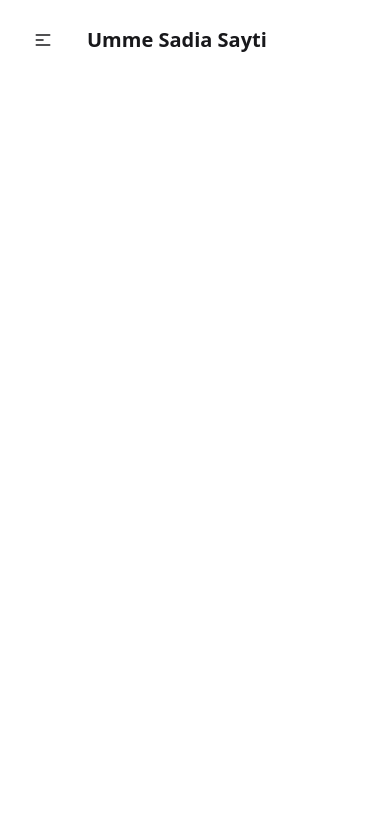
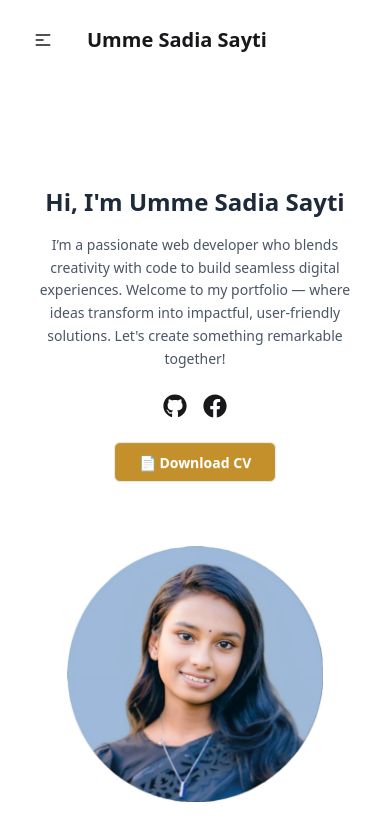
Before and after one commit to Sadia126/Portfolio, a React (Vite) app: page / in a window 390 px wide. Shown: the top 840 px of the page. Built offline with nearby package versions, Linux system fonts and the light colour scheme.

Commit message:
Create Responsive banner

```diff
--- a/package.json
+++ b/package.json
@@ -14,6 +14,8 @@
     "match-sorter": "^8.0.3",
     "react": "^19.1.0",
     "react-dom": "^19.1.0",
+    "react-hot-toast": "^2.5.2",
+    "react-icons": "^5.5.0",
     "react-router-dom": "^7.6.3",
     "sort-by": "^1.2.0"
   },
--- /dev/null
+++ b/src/Pages/Home/Banner/Banner.jsx
@@ -0,0 +1,62 @@
+import toast from "react-hot-toast";
+import { FaGithub, FaLinkedin, FaTwitter, FaFacebook } from "react-icons/fa";
+import myImage from "../../../assets/profile.jpg";
+
+const Banner = () => {
+  const downloadCV = () => {
+    toast.error("CV Coming Soon!");
+  };
+
+  return (
+    <div className="hero min-h-screen bg-base-100 px-2 py-10">
+      <div className="hero-content flex flex-col-reverse lg:flex-row-reverse items-center gap-16">
+        <img
+          src={myImage}
+          className="w-64 sm:w-80 md:w-96 rounded-xl"
+          alt="Umme Sadia Sayti"
+        />
+        <div className="text-center lg:text-left ">
+          <h1 className="text-2xl sm:text-4xl md:text-5xl font-extrabold text-gray-800 mb-4">
+            Hi, I'm Umme Sadia Sayti
+          </h1>
+          <p className="text-sm sm:text-base md:text-lg text-gray-600 mb-6 leading-relaxed">
+            I’m a passionate web developer who blends creativity with code to
+            build seamless digital experiences. Welcome to my portfolio — where
+            ideas transform into impactful, user-friendly solutions. Let's
+            create something remarkable together!
+          </p>
+
+          <div className="flex flex-wrap justify-center lg:justify-start gap-4 mb-6">
+            <a
+              href="https://github.com/Sadia126/"
+              target="_blank"
+              rel="noopener noreferrer"
+              className=" text-2xl transition"
+            >
+              <FaGithub />
+            </a>
+
+
+            <a
+              href="https://www.facebook.com/umme.sadia.sayti"
+              target="_blank"
+              rel="noopener noreferrer"
+              className=" text-2xl transition"
+            >
+              <FaFacebook />
+            </a>
+          </div>
+
+          <button
+            onClick={downloadCV}
+            className="btn bg-[#c3902c] hover:bg-[#b6811c] text-white px-6 py-2 rounded-md transition"
+          >
+            📄 Download CV
+          </button>
+        </div>
+      </div>
+    </div>
+  );
+};
+
+export default Banner;
--- a/src/Pages/Home/Home/Home.jsx
+++ b/src/Pages/Home/Home/Home.jsx
@@ -1,10 +1,12 @@
 import React from 'react';
 import Navbar from '../Navbar/Navbar';
+import Banner from '../Banner/Banner';
 
 const Home = () => {
     return (
         <>
             <Navbar></Navbar>
+            <Banner></Banner>
         </>
     );
 };
--- a/src/main.jsx
+++ b/src/main.jsx
@@ -3,12 +3,13 @@ import { createRoot } from 'react-dom/client'
 import './index.css'
 import { router } from './Router/Router.jsx'
 import { RouterProvider } from 'react-router-dom'
+import { Toaster } from 'react-hot-toast'
 
 createRoot(document.getElementById('root')).render(
   <StrictMode>
      <div className="max-w-screen-xl p-2 md:p-0 mx-auto">
       <RouterProvider router={router} />
-      {/* <Toaster></Toaster> */}
+      <Toaster></Toaster>
     </div>
   </StrictMode>,
 )
```
Also changed, not shown: 1 other file (tests, documents, lock files or other folders).
